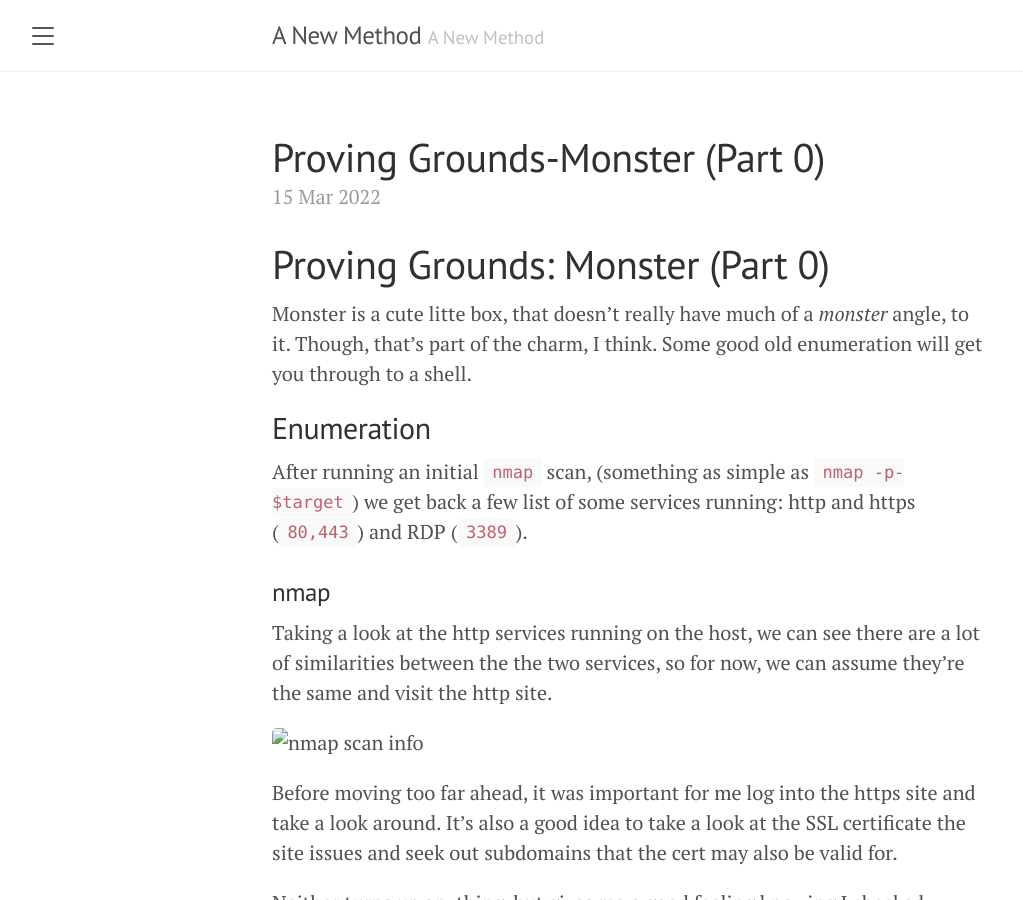
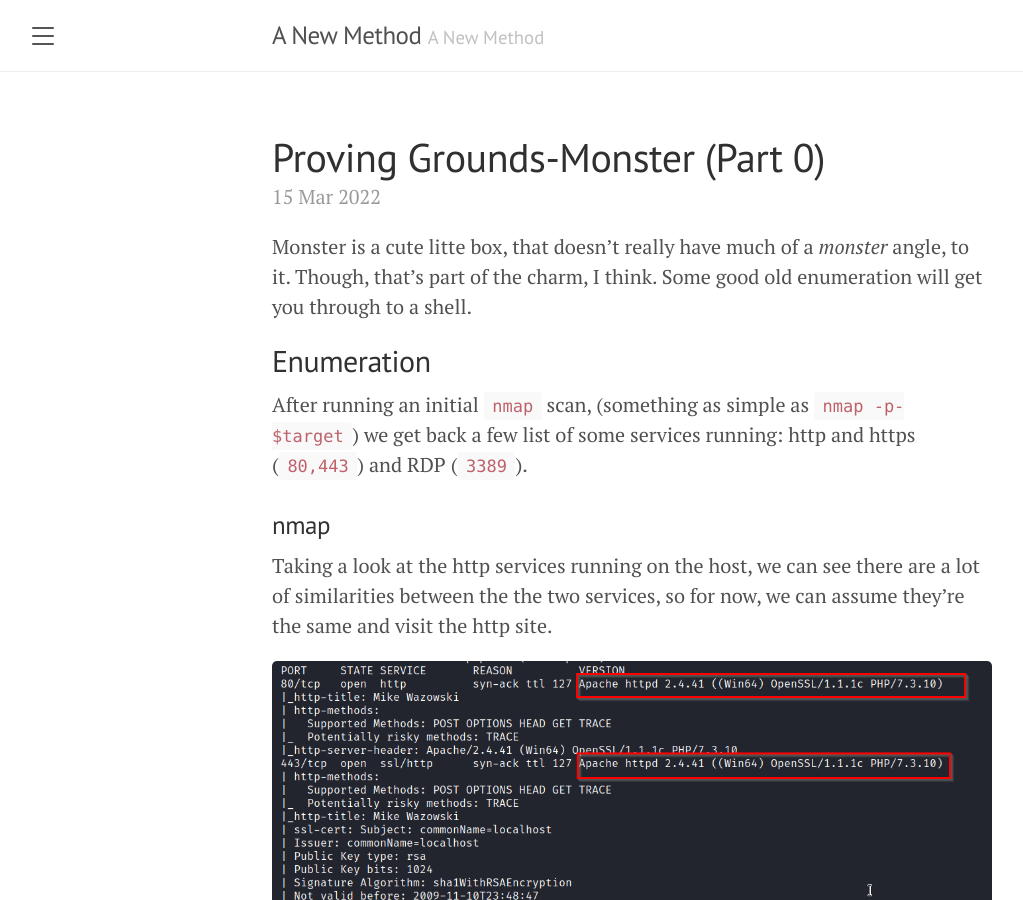
Before and after one commit to bernardr/bernardr.github.io, a Jekyll site: the page built from _posts/walkthroughs/proving-grounds/pg-monster/2022-03-15-Proving-Ground-Monster.md, in a window 1280 px wide and 900 px high. Shown: the whole window, without its empty margins (8-1031 px from the left). Built offline with Jekyll 4.4.1, drawn with Linux system fonts in a browser that asks for light colours.

Commit message:
still trying

````diff
--- a/_posts/walkthroughs/proving-grounds/pg-monster/2022-03-15-Proving-Ground-Monster.md
+++ b/_posts/walkthroughs/proving-grounds/pg-monster/2022-03-15-Proving-Ground-Monster.md
@@ -3,8 +3,6 @@ layout: post
 title: Proving Grounds-Monster (Part 0)
 ---
 
-
-# Proving Grounds: Monster (Part 0)
 
 Monster is a cute litte box, that doesn't really have much of a *monster* angle, to it. Though, that's part of the charm, I think. Some good old enumeration will get you through to a shell.
 
@@ -16,7 +14,8 @@ After running an initial `nmap` scan, (something as simple as `nmap -p- $target`
 
 Taking a look at the http services running on the host, we can see there are a lot of similarities between the the two services, so for now, we can assume they're the same and visit the http site.
 
-![nmap scan info](../img/Pasted-image-20220312135854.png)
+<img src="/images/pg/pg-monster/Pasted-image-20220312135854.png">
+
 
 Before moving too far ahead, it was important for me log into the https site and take a look around. It's also a good idea to take a look at the SSL certificate the site issues and seek out subdomains that the cert may also be valid for.
 
@@ -24,7 +23,7 @@ Neither turns up anything, but gives me a good feeling knowing I checked.
 
 ## Mike's Page
 
-![mike's super cool site](../images/pg/pg-monster/Pasted-image-20220312140512.png)
+<img src="/images/pg/pg-monster/pg/pg-monster/Pasted-image-20220312140512.png)">
 
 The site belongs to Monster's Inc. character Mike Wazowski.
 
@@ -118,3 +117,7 @@ We find some interesting hashes.
 ```
 
 And this is where we'll leave it for now, in the next post we'll discuss the best way to crack these hashes and get a shell on the box.
+
+
+
+<script type="text/javascript" src="https://cdnjs.buymeacoffee.com/1.0.0/button.prod.min.js" data-name="bmc-button" data-slug="displayerror" data-color="#FFDD00" data-emoji="" data-font="Cookie" data-text="Buy me a coffee" data-outline-color="#000000" data-font-color="#000000" data-coffee-color="#ffffff" ></script>
````
Also changed, not shown: images/pg/pg-monster/Pasted-image-20220312135854.png (renamed from _posts/walkthroughs/proving-grounds/pg-monster/Pasted-image-20220312135854.png), images/pg/pg-monster/Pasted-image-20220312140512.png (renamed from _posts/walkthroughs/proving-grounds/pg-monster/Pasted-image-20220312140512.png), images/pg/pg-monster/Pasted-image-20220312140854.png (renamed from _posts/walkthroughs/proving-grounds/pg-monster/Pasted-image-20220312140854.png), images/pg/pg-monster/Pasted-image-20220312141129.png (renamed from _posts/walkthroughs/proving-grounds/pg-monster/Pasted-image-20220312141129.png), images/pg/pg-monster/Pasted-image-20220315104841.png (renamed from _posts/walkthroughs/proving-grounds/pg-monster/Pasted-image-20220315104841.png), images/pg/pg-monster/Pasted-image-20220315104934.png (renamed from _posts/walkthroughs/proving-grounds/pg-monster/Pasted-image-20220315104934.png), images/pg/pg-monster/Pasted-image-20220315105057.png (renamed from _posts/walkthroughs/proving-grounds/pg-monster/Pasted-image-20220315105057.png), images/pg/pg-monster/Pasted-image-20220315110239.png (renamed from _posts/walkthroughs/proving-grounds/pg-monster/Pasted-image-20220315110239.png), images/pg/pg-monster/Pasted-image-20220315110322.png (renamed from _posts/walkthroughs/proving-grounds/pg-monster/Pasted-image-20220315110322.png), images/pg/pg-monster/Pastedimage-20220315104920.png (renamed from _posts/walkthroughs/proving-grounds/pg-monster/Pastedimage-20220315104920.png).
